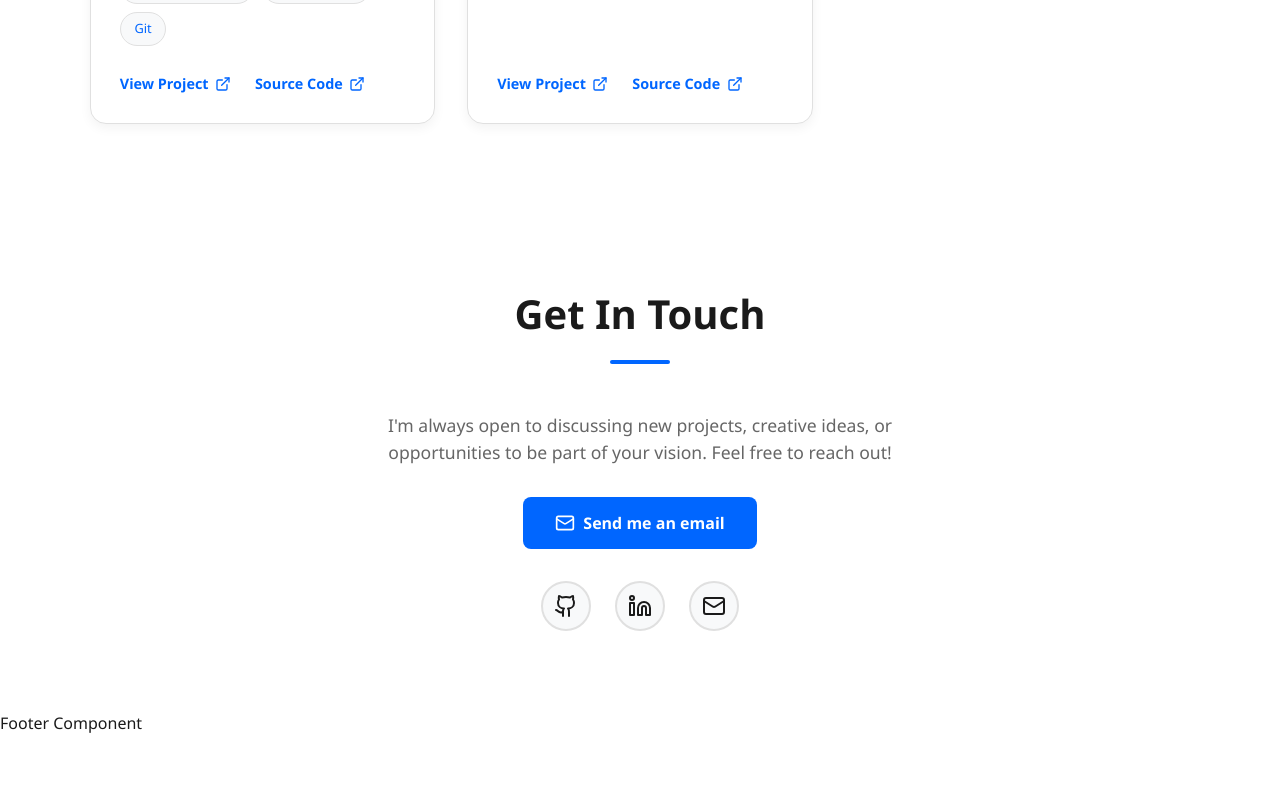
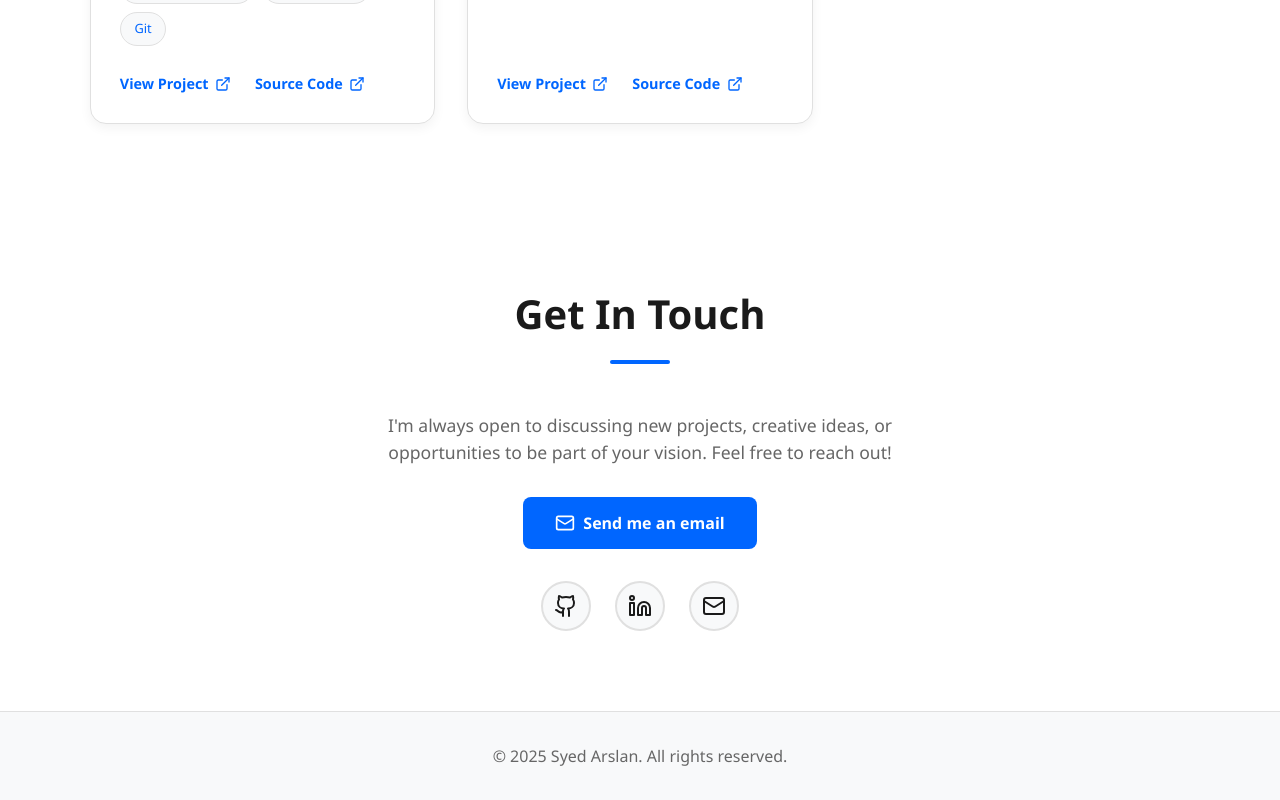
Before and after one commit to SyedArslanHaider/my-portfolio, a React (Vite) app: page / in a window 1280 px wide. Shown: the part 2728-3528 px from the top of the page. Before the commit the page ends 3463 px from the top, so only its background shows below. Built offline with nearby package versions, Linux system fonts and the light colour scheme.

Commit message:
create footer section with copyright message

```diff
--- a/src/components/Footer.jsx
+++ b/src/components/Footer.jsx
@@ -1,9 +1,10 @@
+import '../styles/Footer.css';
 function Footer() {
   return (
-    <div>
-      <p>Footer Component</p>
-    </div>
-  )
+    <footer className="footer">
+      <p>&copy; 2025 Syed Arslan. All rights reserved.</p>
+    </footer>
+  );
 }
 
-export default Footer
+export default Footer;
--- /dev/null
+++ b/src/styles/Footer.css
@@ -0,0 +1,7 @@
+.footer {
+    background-color: var(--bg-secondary);
+    padding: 2rem;
+    text-align: center;
+    color: var(--text-secondary);
+    border-top: 1px solid var(--border);
+}
```
